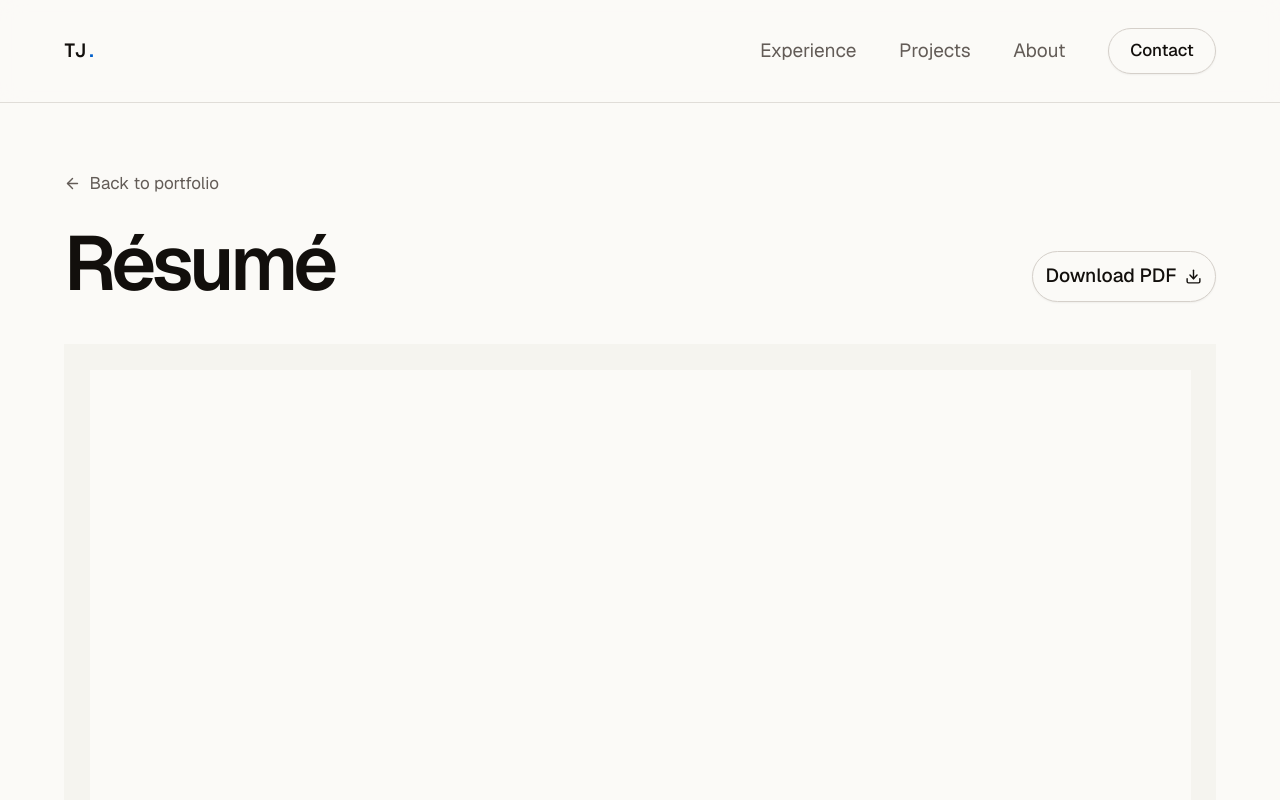
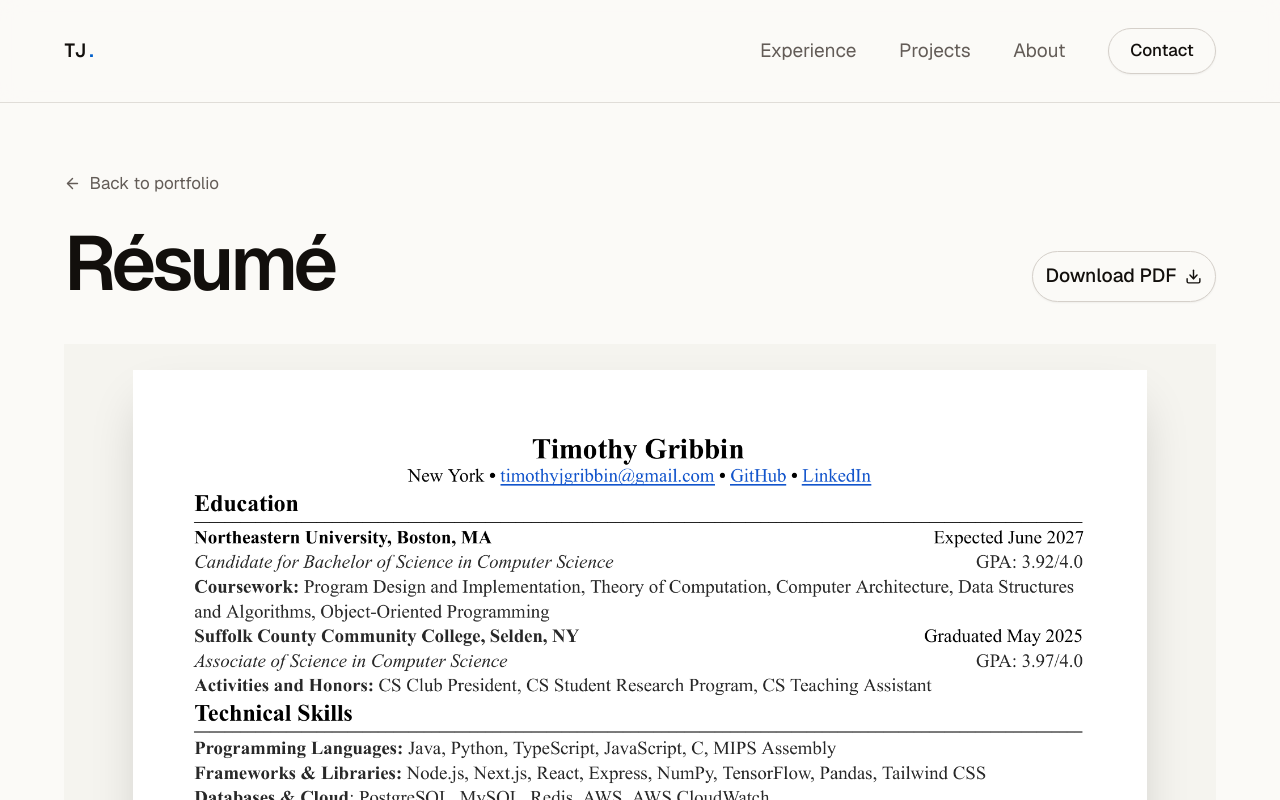
Before and after one commit to timothygribbin/personal-website-updated, a Next.js app: page /resume in a window 1280 px wide. Shown: the top 800 px of the page. Built offline with nearby package versions, Linux system fonts and the light colour scheme.

Commit message:
fix: replace embedded resume viewer

```diff
--- a/app/globals.css
+++ b/app/globals.css
@@ -151,7 +151,7 @@
     --signal: oklch(0.75 0.14 245);
   }
 
-  .resume-frame {
+  .resume-preview {
     filter: brightness(0.78) contrast(0.94);
   }
 }
--- a/app/resume/page.tsx
+++ b/app/resume/page.tsx
@@ -1,4 +1,5 @@
 import type { Metadata } from "next";
+import Image from "next/image";
 import Link from "next/link";
 import { ArrowLeft, Download } from "lucide-react";
 
@@ -11,6 +12,14 @@ export const metadata: Metadata = {
   title: "Résumé | TJ Gribbin",
   description: "View or download TJ Gribbin's software engineering résumé.",
 };
+
+const resumeLinks = [
+  { label: "Email TJ Gribbin", href: "mailto:timothyjgribbin@gmail.com", left: "36.2265%", top: "6.5972%", width: "21.1134%", height: "1.5022%" },
+  { label: "View TJ Gribbin on GitHub", href: "https://github.com/timothygribbin", left: "58.9077%", top: "6.5972%", width: "5.5330%", height: "1.5022%" },
+  { label: "View TJ Gribbin on LinkedIn", href: "https://www.linkedin.com/in/timothy-gribbin/", left: "66.0086%", top: "6.5972%", width: "6.7604%", height: "1.5022%" },
+  { label: "View the PITSTOP repository", href: "https://github.com/timothygribbin/Pitstop", left: "23.3927%", top: "65.6702%", width: "15.1139%", height: "1.5022%" },
+  { label: "View the HopperHelps repository", href: "https://github.com/Algoltea/hopperhacksx", left: "47.7779%", top: "77.7831%", width: "15.1139%", height: "1.5022%" },
+];
 
 export default function ResumePage() {
   return (
@@ -33,12 +42,29 @@ export default function ResumePage() {
           </a>
         </div>
 
-        <div className="mx-auto max-w-[90rem] bg-muted/45 p-2 sm:p-4 lg:p-6">
-          <iframe
-            src={`${portfolio.resumeHref}#view=FitH`}
-            title="TJ Gribbin résumé"
-            className="resume-frame block h-[calc(100svh-17rem)] min-h-[42rem] w-full border-0 bg-neutral-200"
-          />
+        <div className="mx-auto max-w-[74rem] bg-muted/45 p-2 sm:p-4 lg:p-6">
+          <div className="relative mx-auto max-w-[59.6rem] shadow-2xl shadow-black/20">
+            <Image
+              src="/resume-preview.png"
+              alt="TJ Gribbin's one-page software engineering résumé"
+              width={1788}
+              height={2526}
+              priority
+              className="resume-preview h-auto w-full"
+            />
+            {resumeLinks.map((link) => (
+              <a
+                key={link.href}
+                href={link.href}
+                target={link.href.startsWith("http") ? "_blank" : undefined}
+                rel={link.href.startsWith("http") ? "noreferrer" : undefined}
+                aria-label={link.label}
+                title={link.label}
+                className="absolute z-10 rounded-sm transition-colors hover:bg-[var(--signal)]/15 focus-visible:bg-[var(--signal)]/20 focus-visible:outline-2 focus-visible:outline-[var(--signal)]"
+                style={{ left: link.left, top: link.top, width: link.width, height: link.height }}
+              />
+            ))}
+          </div>
         </div>
       </main>
     </>
```
Also changed, not shown: public/resume-preview.png (added).
